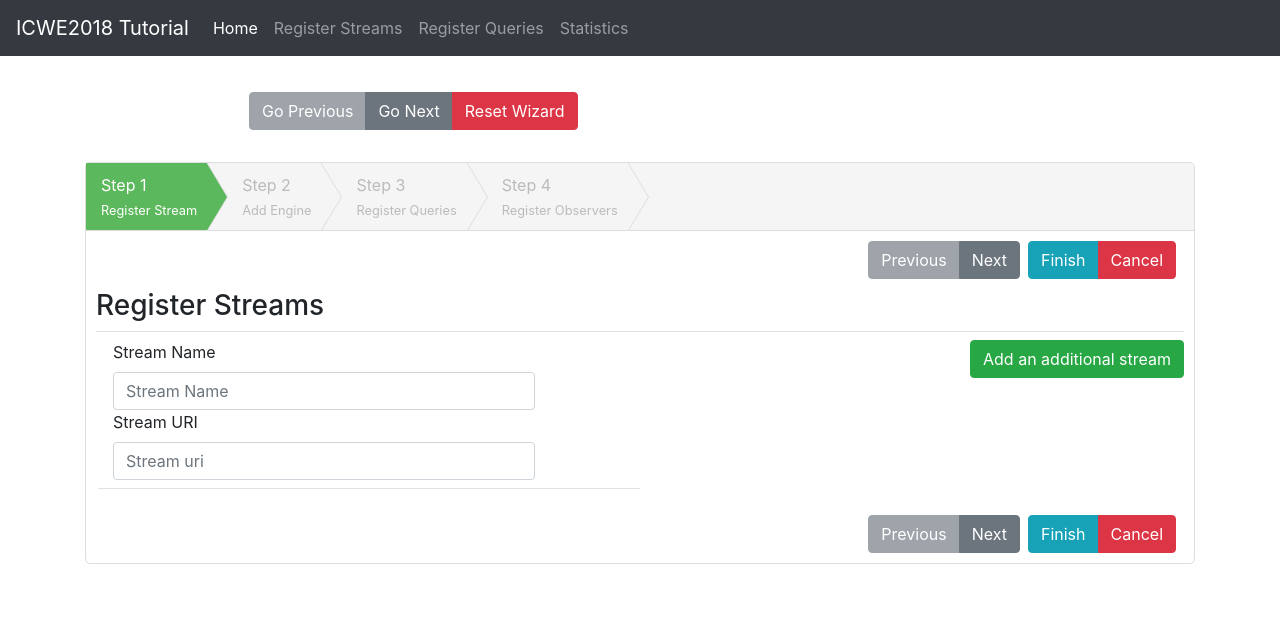
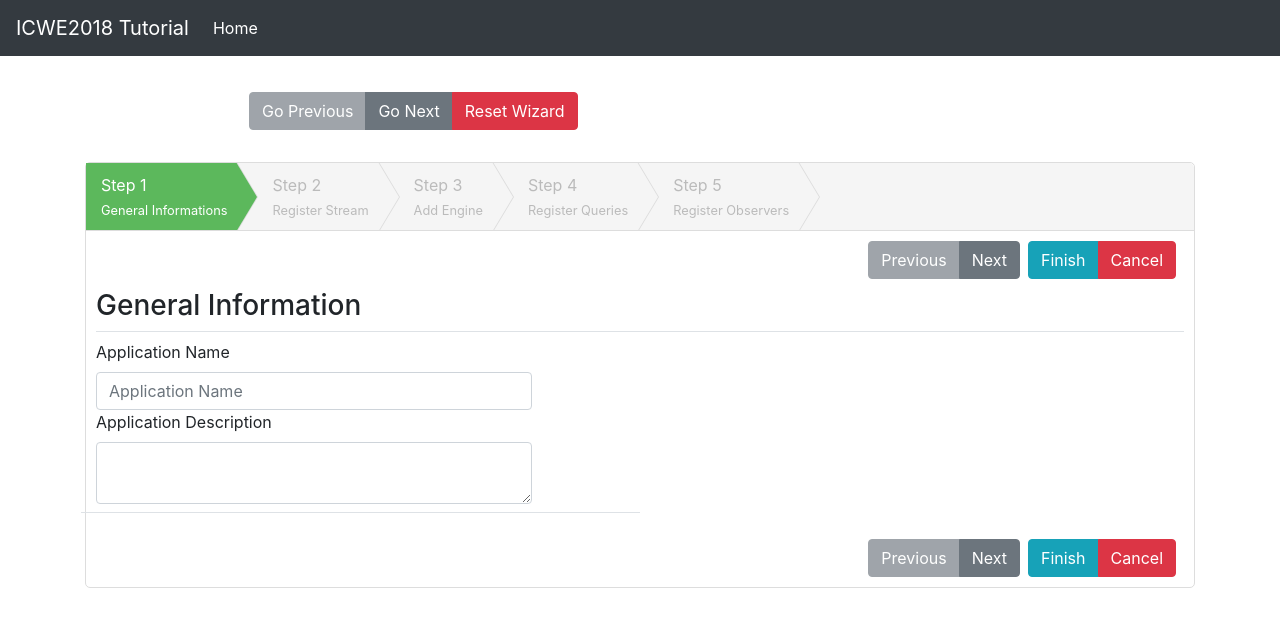
Before and after one commit to janez87/icwe2018tutorial-frontend, a Flask app: page /wizard in a window 1280 px wide. Shown: the top 627 px of the page. Run offline with Flask 2, Linux system fonts and the light colour scheme; some libraries are stand-ins or nearby versions.

Commit message:
first mock workflow done

```diff
--- a/static/css/wizard.css
+++ b/static/css/wizard.css
@@ -18,3 +18,7 @@ code {
 .stream{
     margin-left:2px;
 }
+
+.query{
+    margin-left:2px;
+}
--- a/static/js/wizard.js
+++ b/static/js/wizard.js
@@ -3,10 +3,22 @@ var jsonData = {
 }
 $(document).ready(function () {
 
+    function saveInfo(){
+        console.log("general info")
+        var name = $("#appName").val()
+        var description = $("#appDescription").val()
+
+        if (name && description) {
+            jsonData.application = {
+                name: name,
+                description: description
+            }
+        }
+    }
     function saveStreams(data){
 
         var streams = []
-        console.log("register")
+        console.log("register streams")
         $(".stream").each(function (k, v) {
            var name = $(v).find("#streamName1").val()
            var uri =  $(v).find("#streamUri1").val()
@@ -25,18 +37,60 @@ $(document).ready(function () {
 
 
     function saveEngine(data) {
-        console.log(data)
+        console.log("register engine")
+        var name = $("#engine #engineName").val()
+        var uri = $("#engine #engineUri").val()
+
+        if(name && uri){
+            jsonData.engine = {
+                name:name,
+                uri:uri
+            }
+        }
+
     }
 
     function saveQueries(data) {
-        console.log(data)
+        var queries = []
+        console.log("register query")
+        $(".query").each(function (k, v) {
+            var name = $(v).find("#queryName1").val()
+            var body = $(v).find("#queryBody1").val()
+
+            console.log(body)
+            if (name && body) {
+                queries.push({
+                    name: name,
+                    body: body
+                })
+            }
+        })
+
+        jsonData.queries = queries
+        createObserverForm()
     }
 
+    function createObserverForm(){
+        var queries = jsonData.queries
+        var $container = $(".observers")
+        for (let i = 0; i < queries.length; i++) {
+            var $clone = $("#observer0").clone()
+            const query = queries[i];
+
+            $clone.attr("id","observer"+(i+1))
+
+            console.log($clone)
+            $clone.find("#obsQuery").val(query.name)
+            $clone.appendTo($container)
+        }
+
+        $("#observer0").remove()
+    }
     function saveObservers(data) {
         console.log(data)
     }
 
-    var handlers = [saveStreams, saveEngine, saveQueries, saveObservers]
+    var handlers = [saveInfo,saveStreams, saveEngine, saveQueries, saveObservers]
     // Step show event
     $("#smartwizard").on("showStep", function (e, anchorObject, stepNumber, stepDirection, stepPosition) {
         //alert("You are on step "+stepNumber+" now");
@@ -62,6 +116,17 @@ $(document).ready(function () {
         var count = $(".stream").length+1
 
         $clone.attr("id","stream"+count)
+
+        $clone.appendTo($container)
+    })
+
+    var btnAddQuery = $("#addQuery").on('click', function () {
+        var $container = $("#queries")
+
+        var $clone = $("#query1").clone()
+        var count = $(".query").length + 1
+
+        $clone.attr("id", "query" + count)
 
         $clone.appendTo($container)
     })
--- a/templates/wizard.html
+++ b/templates/wizard.html
@@ -37,15 +37,6 @@
                             <span class="sr-only">(current)</span>
                         </a>
                     </li>
-                    <li class="nav-item">
-                        <a class="nav-link" href="#">Register Streams</a>
-                    </li>
-                    <li class="nav-item">
-                        <a class="nav-link" href="#">Register Queries</a>
-                    </li>
-                    <li class="nav-item">
-                        <a class="nav-link" href="#">Statistics</a>
-                    </li>
                 </ul>
             </div>
         </nav>
@@ -69,25 +60,31 @@
         <div id="smartwizard">
             <ul>
                 <li>
-                    <a href="#step-1">Step 1
+                    <a href="#step-0">Step 1
+                        <br />
+                        <small>General Informations</small>
+                    </a>
+                </li>
+                <li>
+                    <a href="#step-1">Step 2
                         <br />
                         <small>Register Stream</small>
                     </a>
                 </li>
                 <li>
-                    <a href="#step-2">Step 2
+                    <a href="#step-2">Step 3
                         <br />
                         <small>Add Engine</small>
                     </a>
                 </li>
                 <li>
-                    <a href="#step-3">Step 3
+                    <a href="#step-3">Step 4
                         <br />
                         <small>Register Queries</small>
                     </a>
                 </li>
                 <li>
-                    <a href="#step-4">Step 4
+                    <a href="#step-4">Step 5
                         <br />
                         <small>Register Observers</small>
                     </a>
@@ -95,6 +92,24 @@
             </ul>
 
             <div>
+                <div id="step-0" class="">
+                    <h3 class="border-bottom border-gray pb-2">General Information </h3>
+                    <div class="form-group">
+                        <div class="row">
+                            <div class="col-md-6">
+                                <div class="row border-bottom border-gray pb-2 info" id="info">
+                                    <div class="col-md-10">
+                                        <label for="appName">Application Name</label>
+                                        <input type="text" placeholder="Application Name" class="form-control" id="appName" />
+                                        <label for="appDescription">Application Description</label>
+                                        <textarea class="form-control" id="appDescription"></textarea>
+                                    </div>
+                                </div>
+                            </div>
+                        </div>
+                    </div>
+
+                </div>
                 <div id="step-1" class="">
                     <h3 class="border-bottom border-gray pb-2">Register Streams </h3>
                     <div class="form-group">
@@ -136,25 +151,41 @@
                 </div>
                 <div id="step-3" class="">
                     <h3 class="border-bottom border-gray pb-2">Register Queries</h3>
+                    <div class="form-group">
+                        <div class="row">
+                            <div class="col-md-6" id="queries">
+                                <div class="row border-bottom border-gray pb-2 query" id="query1">
+                                    <div class="col-md-10">
+                                        <label for="queryName1">Query Name</label>
+                                        <input type="text" placeholder="Query name" class="form-control" id="queryName1" />
+                                        <label for="queryBody1">Query Body</label>
+                                        <textarea class="form-control" id="queryBody1"></textarea>
+                                    </div>
 
+                                </div>
+                            </div>
+                            <div class="text-right col-md-6">
+                                <button type="button" id="addQuery" class="btn btn-success">Add an additional query</button>
+                            </div>
+                        </div>
+                    </div>
                 </div>
                 <div id="step-4" class="">
                     <h3 class="border-bottom border-gray pb-2">Register Observers</h3>
-                    <div class="card">
-                        <div class="card-header">My Details</div>
-                        <div class="card-block p-0">
-                            <table class="table">
-                                <tbody>
-                                    <tr>
-                                        <th>Name:</th>
-                                        <td>Tim Smith</td>
-                                    </tr>
-                                    <tr>
-                                        <th>Email:</th>
-                                        <td>example@example.com</td>
-                                    </tr>
-                                </tbody>
-                            </table>
+                    <div class="form-group">
+                        <div class="row">
+                            <div class="col-md-6 observers">
+                                <div class="row border-bottom border-gray pb-2 engine" id="observer0">
+                                    <div class="col-md-10">
+                                        <label for="observerName1">Observer Name</label>
+                                        <input type="text" placeholder="Obsever Name" class="form-control" id="obsName" />
+                                        <label for="streamUri1">Obsever URI</label>
+                                        <input type="text" placeholder="Observer url" class="form-control" id="obsUrl" />
+                                        <label for="observerQuery">Query name</label>
+                                        <input type="text" placeholder="Observer url" class="form-control" id="obsQuery" />
+                                    </div>
+                                </div>
+                            </div>
                         </div>
                     </div>
                 </div>
```
Also changed, not shown: templates/index.html (+0 -9 lines).
